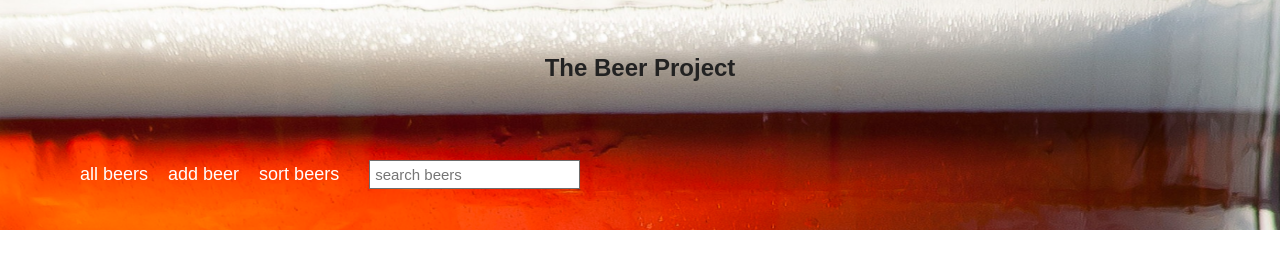
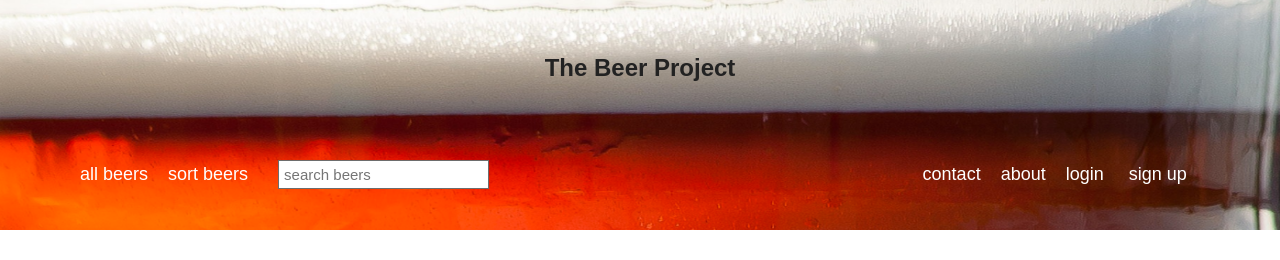
Before and after one commit to chadellison/beer-project, a React (Create React App) app: page / in a window 1280 px wide. Shown: the top 260 px of the page. Built offline with nearby package versions, Linux system fonts and the light colour scheme; no server answers.

Commit message:
add nav bar features

```diff
--- /dev/null
+++ b/src/components/About.js
@@ -0,0 +1,14 @@
+import React, { Component } from "react"
+import "../App.css"
+
+export default class About extends Component {
+  constructor(props) {
+    super(props)
+  }
+
+  render() {
+    return (
+      <a href="#">about</a>
+    )
+  }
+}
--- /dev/null
+++ b/src/components/Contact.js
@@ -0,0 +1,14 @@
+import React, { Component } from "react"
+import "../App.css"
+
+export default class Contact extends Component {
+  constructor(props) {
+    super(props)
+  }
+
+  render() {
+    return (
+      <a href="#">contact</a>
+    )
+  }
+}
--- /dev/null
+++ b/src/components/Login.js
@@ -0,0 +1,14 @@
+import React, { Component } from "react"
+import "../App.css"
+
+export default class Login extends Component {
+  constructor(props) {
+    super(props)
+  }
+
+  render() {
+    return (
+      <a href="#" onClick={this.props.handleLogin}>login </a>
+    )
+  }
+}
--- /dev/null
+++ b/src/components/Logout.js
@@ -0,0 +1,14 @@
+import React, { Component } from "react"
+import "../App.css"
+
+export default class Logout extends Component {
+  constructor(props) {
+    super(props)
+  }
+
+  render() {
+    return (
+      <a href="#" onClick={this.props.handleLogout}>logout </a>
+    )
+  }
+}
--- /dev/null
+++ b/src/components/MyBeers.js
@@ -0,0 +1,14 @@
+import React, { Component } from "react"
+import "../App.css"
+
+export default class MyBeers extends Component {
+  constructor(props) {
+    super(props)
+  }
+
+  render() {
+    return (
+      <a href="#">my beers</a>
+    )
+  }
+}
--- a/src/components/Nav.js
+++ b/src/components/Nav.js
@@ -6,6 +6,12 @@ import AddBeer from "./AddBeer.js"
 import Sort from "./Sort.js"
 import Search from "./Search.js"
 import NewBeerNotification from "./NewBeerNotification.js"
+import Login from "./Login.js"
+import Logout from "./Logout.js"
+import SignUp from "./SignUp.js"
+import MyBeers from "./MyBeers.js"
+import Contact from "./Contact.js"
+import About from "./About.js"
 
 export default class Nav extends Component {
   constructor(props) {
@@ -20,10 +26,14 @@ export default class Nav extends Component {
     this.handleName = this.handleName.bind(this)
     this.handleType = this.handleType.bind(this)
     this.handleRating = this.handleRating.bind(this)
+    this.handleLogin = this.handleLogin.bind(this)
+    this.handleLogout = this.handleLogout.bind(this)
+    this.handleSignUp = this.handleSignUp.bind(this)
     this.state = {
       newBeerMenuActive: false,
       beerTypeMenuActive: false,
       submissionNotification: false,
+      loggedIn: false,
       beerFormName: "",
       beerFromType: "",
       beerFormRating: ""
@@ -125,9 +135,25 @@ export default class Nav extends Component {
     })
   }
 
+  handleLogin() {
+    alert("login")
+  }
+
+  handleLogout() {
+    alert("logout")
+  }
+
+  handleSignUp() {
+    alert("signup")
+  }
+
   render() {
     let beerSubmissionForm = ""
     let notification = ""
+    let addBeer = ""
+    let logInfo = ""
+    let signUp = ""
+    let myBeers = ""
     if(this.state.newBeerMenuActive) {
       beerSubmissionForm = <BeerForm
                              submitNewBeer={this.submitNewBeer}
@@ -144,6 +170,15 @@ export default class Nav extends Component {
                      />
     }
 
+    if(this.state.loggedIn) {
+      addBeer = <AddBeer handleNewBeer={this.handleNewBeer} />
+      logInfo = <Logout handleLogout={this.handleLogout} />
+      myBeers = <MyBeers />
+    } else {
+      logInfo = <Login handleLogin={this.handleLogin}/>
+      signUp = <SignUp handleSignUp={this.handleSignUp} />
+    }
+
     return (
       <ul className="navBar">
         <Dropdown
@@ -153,11 +188,16 @@ export default class Nav extends Component {
           menuActive={this.state.beerTypeMenuActive}
         />
 
-        <AddBeer handleNewBeer={this.handleNewBeer} />
+        {addBeer}
         <Sort sortByRank={this.sortByRank} />
         {beerSubmissionForm}
+        {myBeers}
         <Search searchBeers={this.searchBeers} />
         {notification}
+        <Contact />
+        <About />
+        {logInfo}
+        {signUp}
       </ul>
     )
   }
--- /dev/null
+++ b/src/components/SignUp.js
@@ -0,0 +1,14 @@
+import React, { Component } from "react"
+import "../App.css"
+
+export default class SignUp extends Component {
+  constructor(props) {
+    super(props)
+  }
+
+  render() {
+    return (
+      <a href="#" onClick={this.props.handleSignUp}>sign up</a>
+    )
+  }
+}
--- a/src/nav.css
+++ b/src/nav.css
@@ -6,12 +6,9 @@
   margin-top: 90px;
 }
 
-.navBar li {
-  line-height: 35px;
-}
-
 input {
   margin-left: 20px;
+  margin-right: 35%;
   padding: 5px;
   font-size: 15px;
   border: 1px solid #6d6d6d;
```
